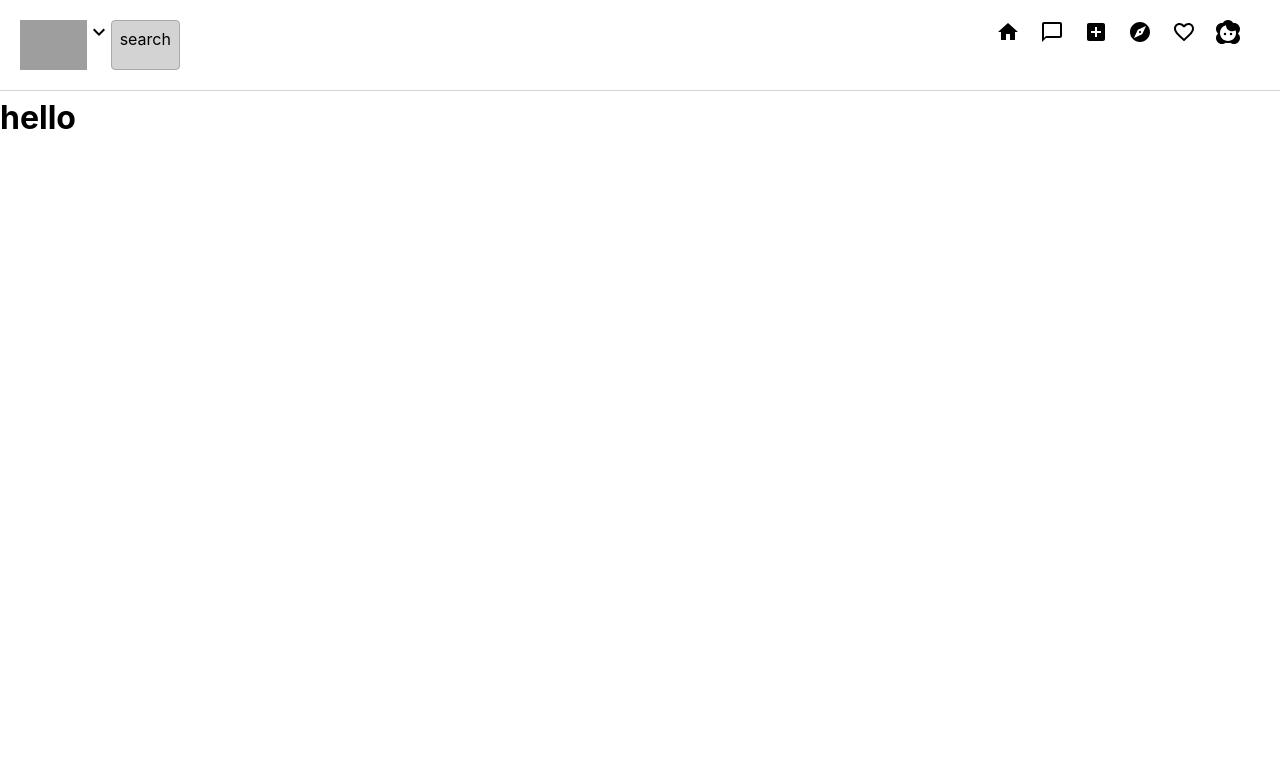
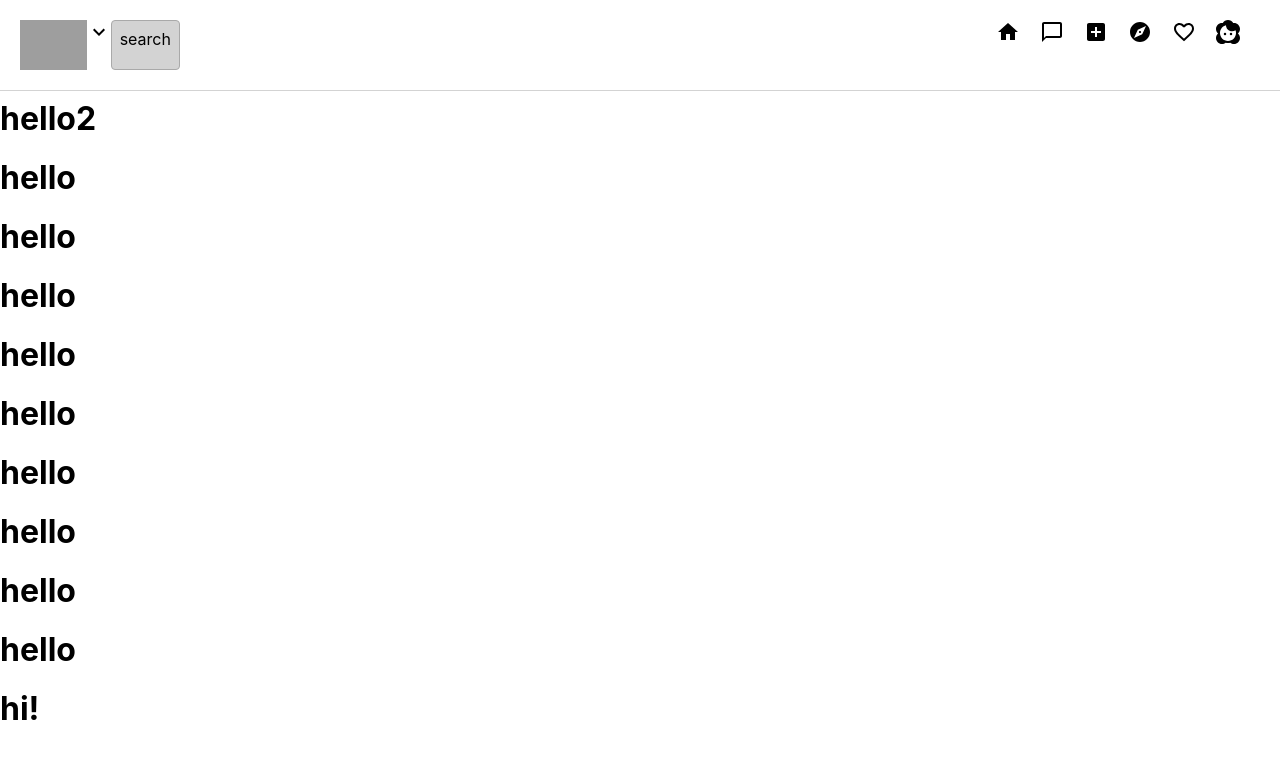
Before and after one commit to KGlinoga/insta-clone, a React (Create React App) app: page / in a window 1280 px wide. Shown: the top 758 px of the page. Built offline with nearby package versions, Linux system fonts and the light colour scheme; grey boxes are pictures that could not be loaded.

Commit message:
ok jankily got the main page to not hide behind the fixed navbar... might revisit but will def ask about this in the future

```diff
--- a/src/App.css
+++ b/src/App.css
@@ -16,6 +16,7 @@
   position: fixed;
   width: 100%;
   z-index: 1;
+
 
 }
 
--- a/src/components/Container.js
+++ b/src/components/Container.js
@@ -13,12 +13,17 @@ export default function Container() {
     return (
         <div className="container-fluid-body">
             <Header />
+            {/* LOL the following br tags cannot POSSIBLY be the best way to do this, but it DID produce the right effect - getting the main page out from behind the fixed navbar */}
+            <br></br>
+            <br></br>
+            <br></br>
 
             <div>
                 {/* {renderPage()} */}
                 <Home />
             </div>
 
+            <h1>hi!</h1>
         </div>
             )
 }
--- a/src/components/pages/Home.js
+++ b/src/components/pages/Home.js
@@ -3,11 +3,21 @@ import React from 'react';
 export default function Home() {
     return (
         <div>
-            <h1>hello!</h1>
-            <h1>hello</h1>
+
+
+            <h1>hello!1</h1>
+            <h1>hello2</h1>
             <br></br>  <h1>hello</h1>
             <br></br>
-
+            <h1>hello</h1>
+            <br></br><h1>hello</h1>
+            <br></br><h1>hello</h1>
+            <br></br><h1>hello</h1>
+            <br></br><h1>hello</h1>
+            <br></br><h1>hello</h1>
+            <br></br><h1>hello</h1>
+            <br></br><h1>hello</h1>
+            <br></br>
         </div>
     )
 }
```
